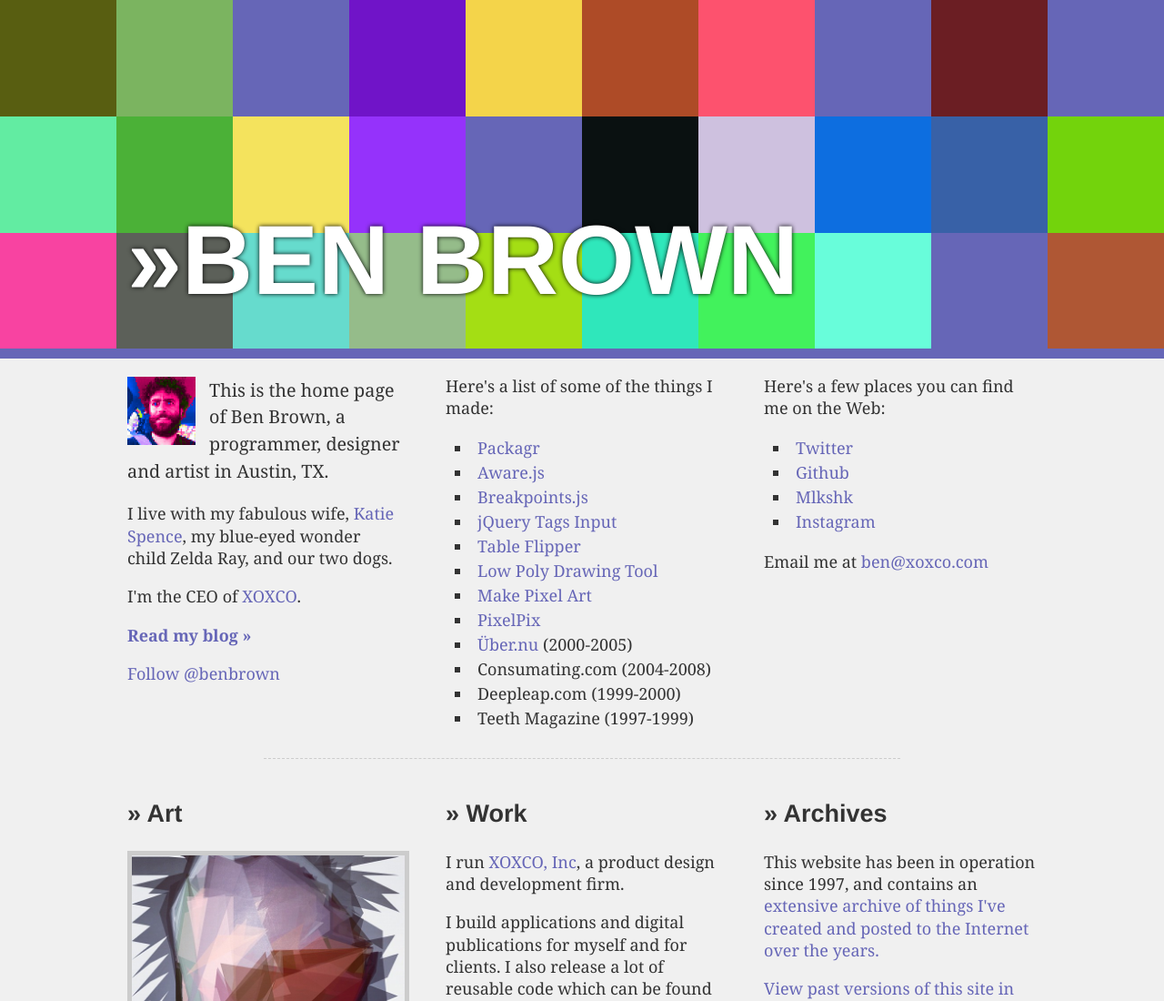
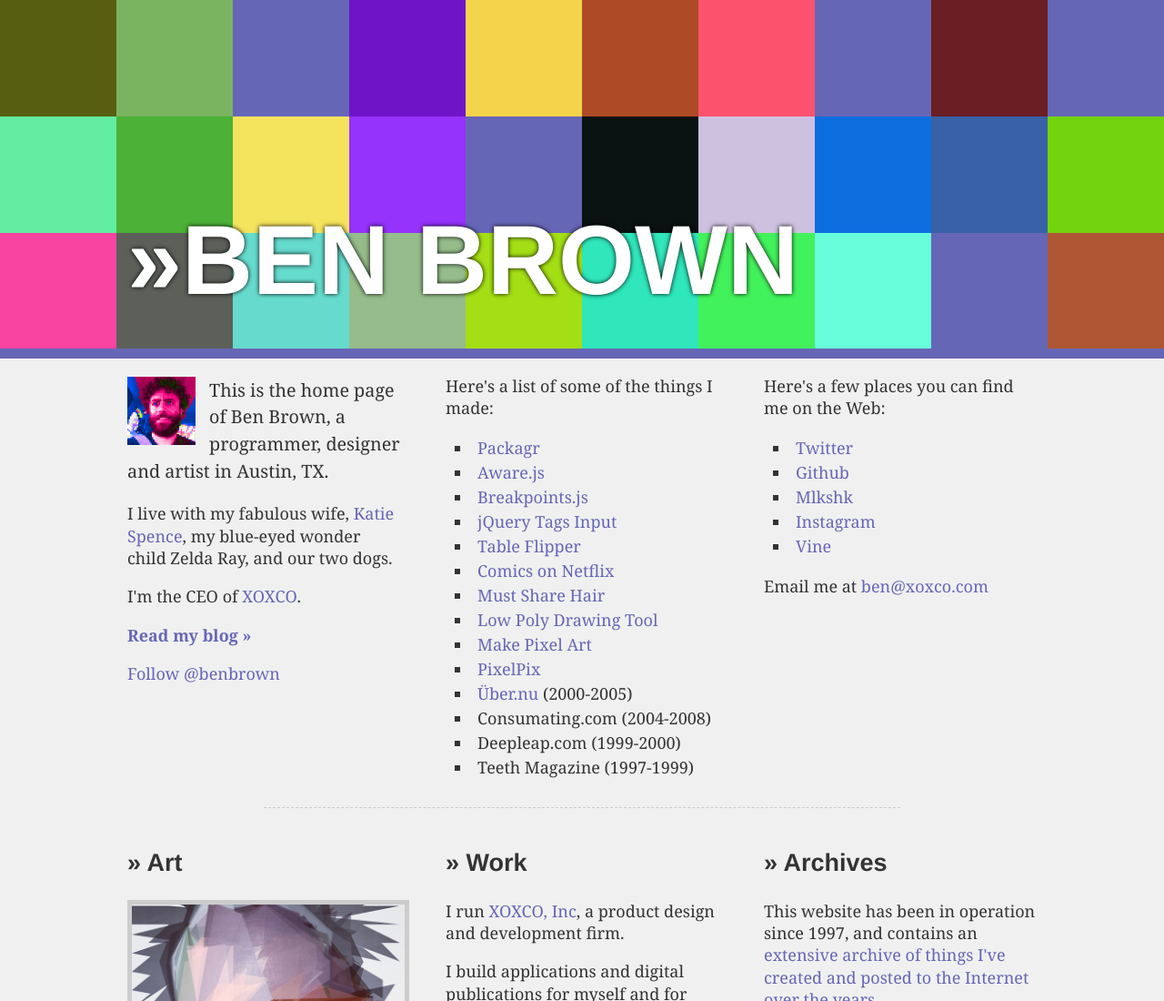
Before and after one commit to benbrown/benbrown, a plain HTML site: page index.html in a window 1280 px wide. Shown: the top 1100 px of the page at 91% size. Drawn offline with nearby package versions, Linux system fonts and the light colour scheme.

Commit message:
add links to more tumblr projects and vine

```diff
--- a/index.html
+++ b/index.html
@@ -62,6 +62,8 @@
 				<li><a href="http://xoxco.com/projects/code/breakpoints" title="Breakpoints.js fires Javascript events when browsers resize">Breakpoints.js</a></li>
 				<li><a href="http://xoxco.com/projects/code/tagsinput/" title="Turn form inputs into magical tag inputs">jQuery Tags Input</a></li>
 				<li><a href="http://tableflipper.com/" title="(╯°□°)╯︵ ┻━┻">Table Flipper</a></li>
+				<li><a href="http://comicsonnetflix.tumblr.com/" title="Comic book movies and shows on Netflix">Comics on Netflix</a></li>
+				<li><a href="http://mustsharehair.tumblr.com/" title="Must Share Hair, a blog about awesome hair">Must Share Hair</a></li>
 				<li><a href="http://xoxco.com/projects/lowpoly" title="Generative art drawing tool">Low Poly Drawing Tool</a></li>
 				<li><a href="http://makepixelart.com/" title="A fully featured pixel art drawing tool for iPad and Chrome">Make Pixel Art</a></li>
 				<li><a href="http://makepixelart.com/pixelpix" title="Turn photos into pixel art on your iPhone">PixelPix</a></li>
@@ -87,6 +89,7 @@
 				<li><a href="http://github.com/benbrown" title="My personal Github profile">Github</a></li>
 				<li><a href="http://mlkshk.com/user/benbrown" title="This is where I put images I want to share or keep">Mlkshk</a></li>
 				<li><a href="http://instagram.com/benbrown" title="I post to Instagram occasionally.">Instagram</a></li>
+				<li><a href="vine://user/906383605041872896" title="6 second videos">Vine</a></li>
 			</ul>
 
 
```
